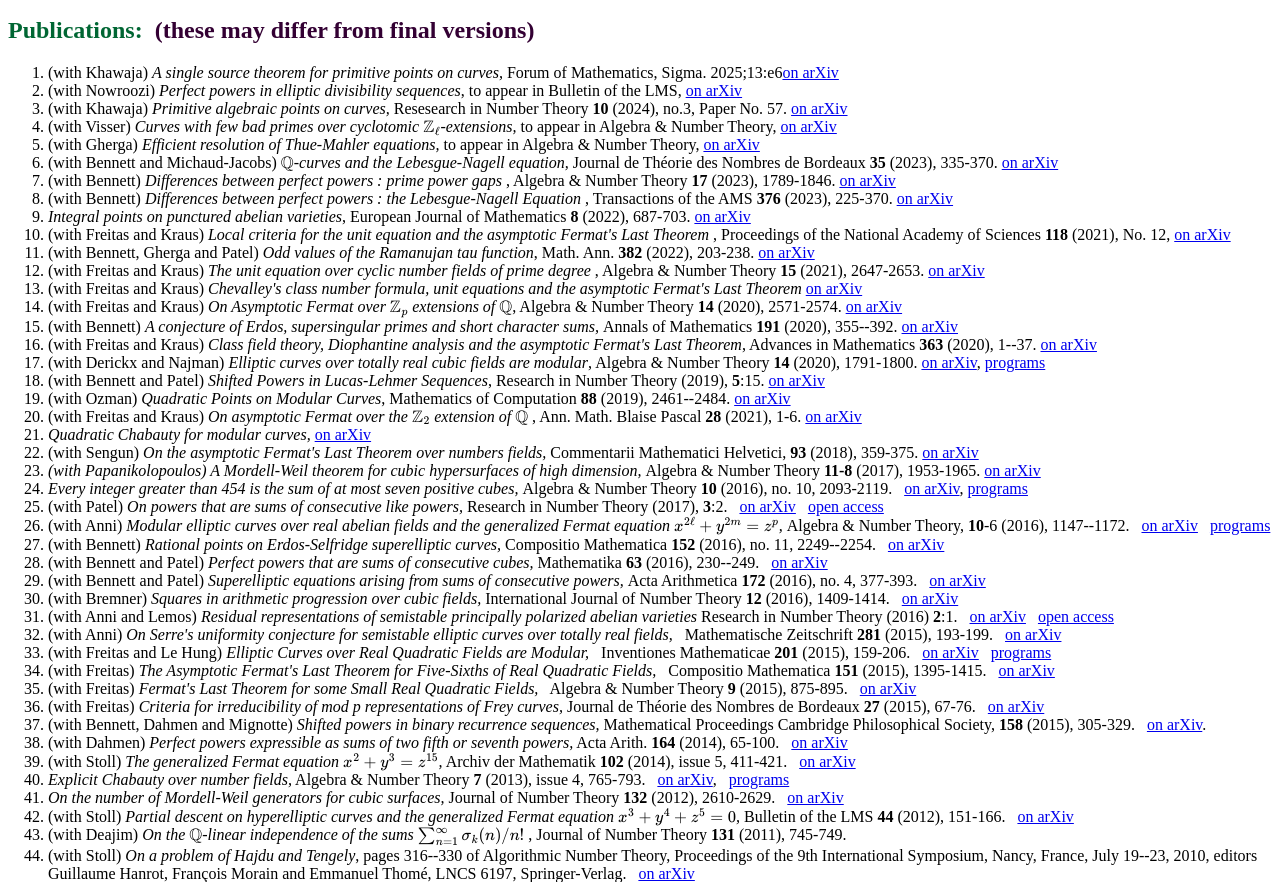
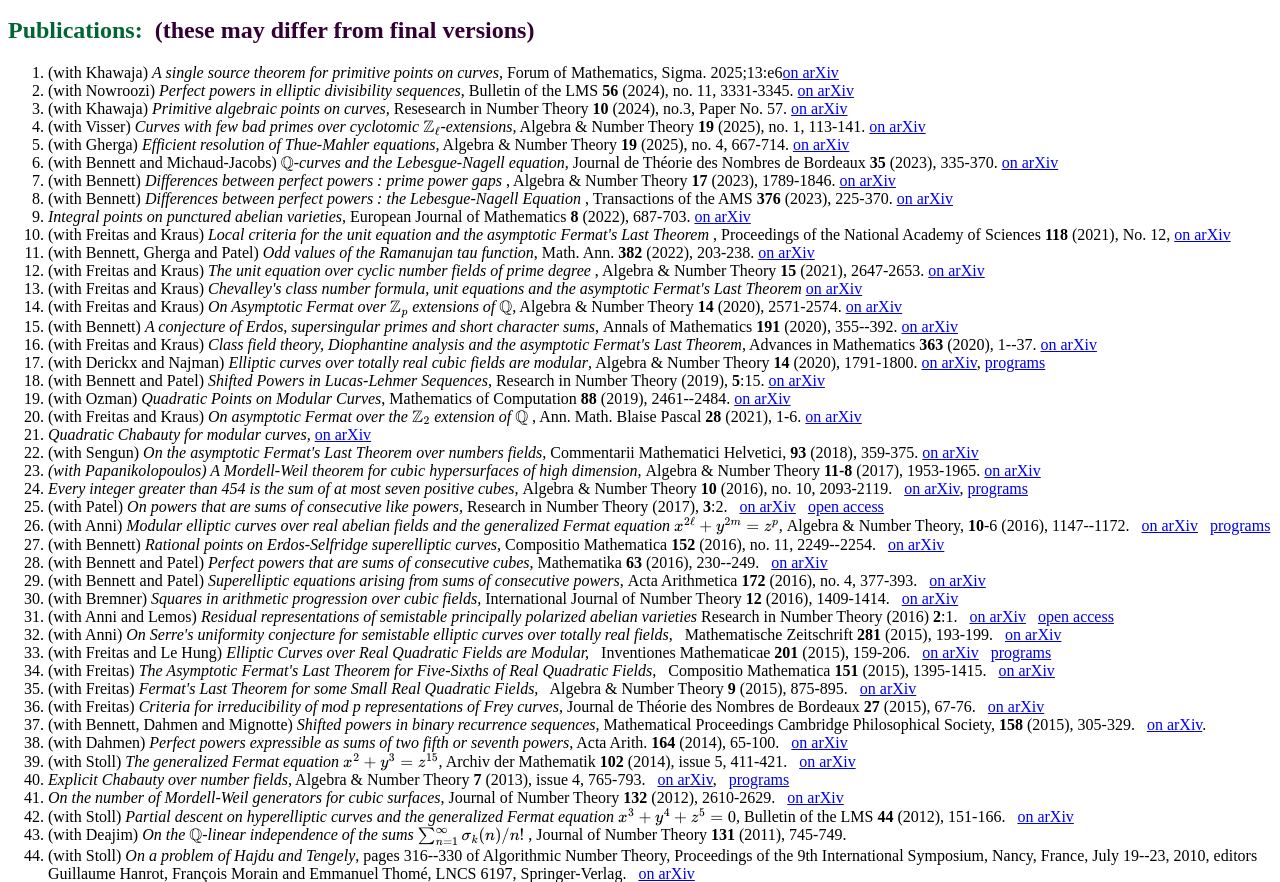
Before and after one commit to samirsiksek/siksek.github.io, a plain HTML site: page index.html in a window 1280 px wide. Shown: the part 1197-2079 px from the top of the page. Drawn offline with nearby package versions, Linux system fonts and the light colour scheme; some packages are replaced by stand-ins of ours.

Commit message:
Update index.html

```diff
--- a/index.html
+++ b/index.html
@@ -307,7 +307,7 @@ Waring's problem.
 </em>Forum of Mathematics, Sigma. 2025;13:e6<a href="https://arxiv.org/abs/2401.03091">on arXiv</a>
 </li>
 <li> (with Nowroozi)
-<em>Perfect powers in elliptic divisibility sequences</em>, to appear in Bulletin of the LMS,
+<em>Perfect powers in elliptic divisibility sequences</em>, Bulletin of the LMS <b>56</b> (2024), no. 11, 3331-3345.
 <a href="https://arxiv.org/abs/2312.08997">on arXiv</a>
 </li>
 <li> (with Khawaja)
@@ -317,13 +317,13 @@ Waring's problem.
 </li>
 <li> (with Visser)
 <em>Curves with few bad primes over cyclotomic \( \mathbb{Z}_\ell \)-extensions,</em>
-to appear in Algebra &amp; Number Theory,
+Algebra &amp; Number Theory <b>19</b> (2025), no. 1, 113-141.
 <a href="https://arxiv.org/abs/2302.02514">on arXiv</a>
 </li>
 </li>
 <li> (with Gherga)
 <em> Efficient resolution of Thue-Mahler equations,</em>
-to appear in Algebra &amp; Number Theory,
+Algebra &amp; Number Theory <b>19</b> (2025), no. 4, 667-714.
 <a href="https://arxiv.org/abs/2207.14492">on arXiv</a>
 </li>
 
```
